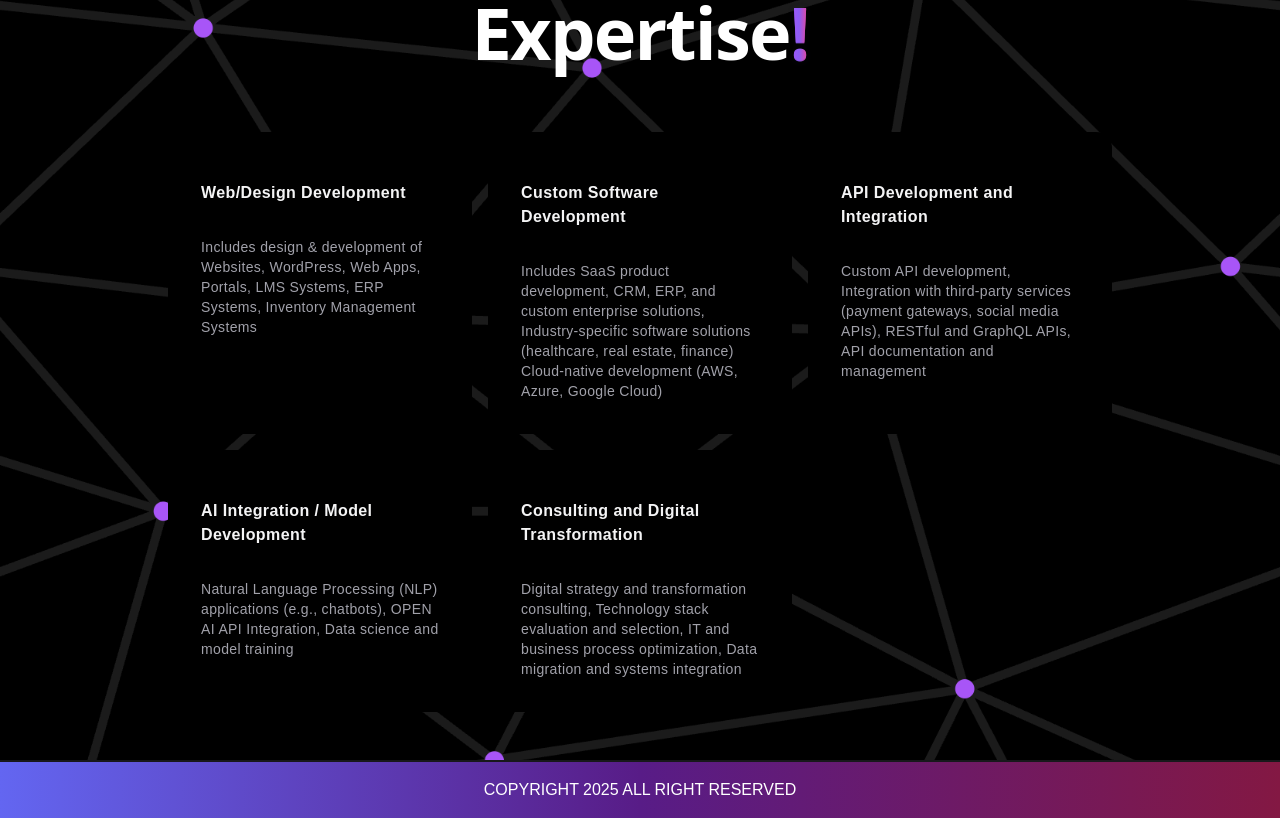
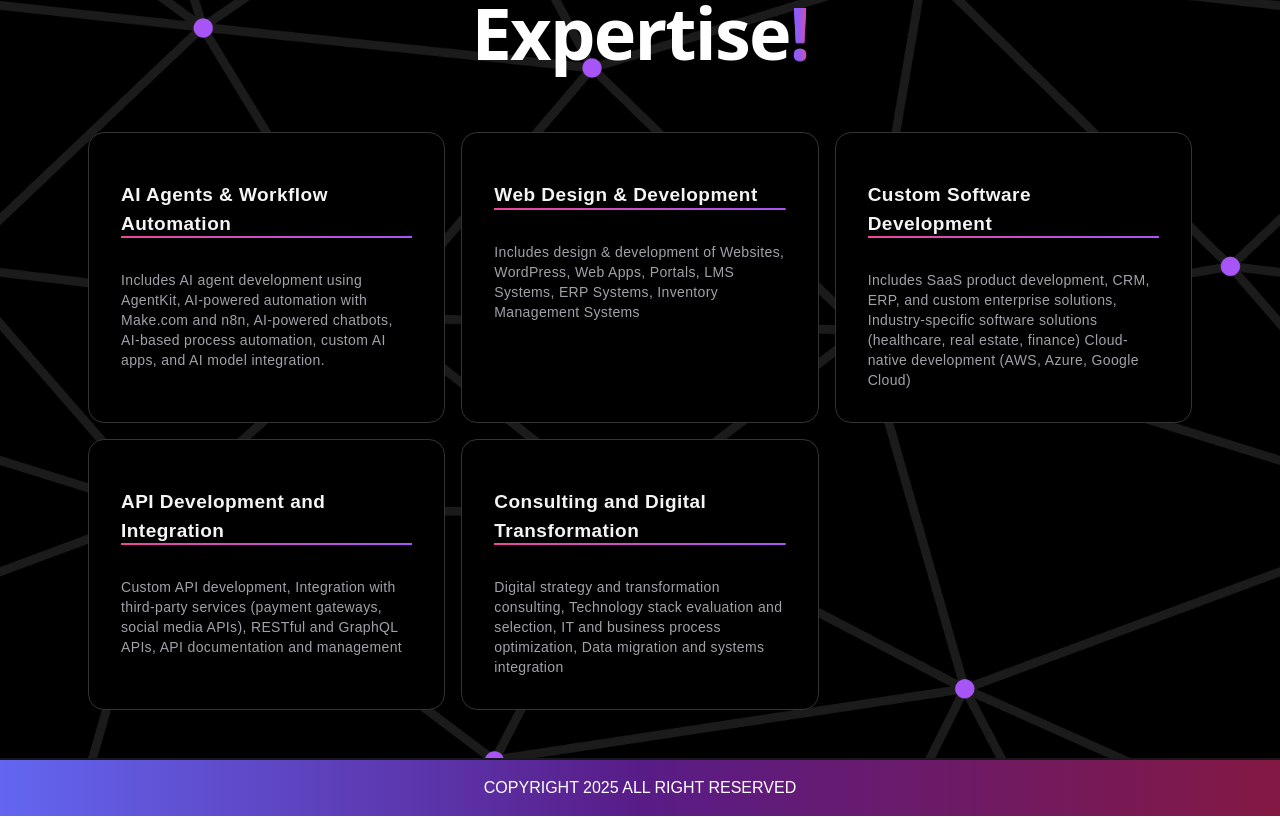
Before and after one commit to ubaidismail/nextJs_personal_portfolio, a Next.js app: page / in a window 1280 px wide. Shown: the part 1380-2198 px from the top of the page. Built offline with nearby package versions, Linux system fonts and the light colour scheme.

Commit message:
Service updates

```diff
--- a/src/components/expertise/services-skill.tsx
+++ b/src/components/expertise/services-skill.tsx
@@ -3,7 +3,7 @@ import { HoverEffect } from "../ui/card-hover-effect";
 
 export default function CardHoverEffectDemo() {
     return (
-        <div className="max-w-5xl mx-auto px-8 dark:bg-dark">
+        <div className="max-w-8xl mx-auto px-20 dark:bg-dark">
 
 
             <h2 className="pt-[50px] text-2xl relative z-20 md:text-4xl lg:text-7xl font-bold text-center text-white dark:text-white font-sans tracking-tight">Expertise
@@ -22,7 +22,13 @@ export default function CardHoverEffectDemo() {
 }
 export const projects = [
     {
-        title: "Web/Design Development",
+        title: "AI Agents & Workflow Automation",
+        description:
+            "Includes AI agent development using AgentKit, AI-powered automation with Make.com and n8n, AI-powered chatbots, AI-based process automation, custom AI apps, and AI model integration.",
+        link: "https://calendly.com/ubaidismail/30min",
+    },
+    {
+        title: "Web Design & Development",
         description:
             "Includes design & development of Websites, WordPress, Web Apps, Portals, LMS Systems, ERP Systems, Inventory Management Systems",
         link: "https://calendly.com/ubaidismail/30min",
@@ -58,11 +64,6 @@ export const projects = [
         link: "https://calendly.com/ubaidismail/30min",
     },
     {
-        title: "AI Integration / Model Development",
-        description:"Natural Language Processing (NLP) applications (e.g., chatbots), OPEN AI API Integration, Data science and model training",
-        link: "https://calendly.com/ubaidismail/30min",
-    },
-    {
         title: "Consulting and Digital Transformation",
         description:
             "Digital strategy and transformation consulting, Technology stack evaluation and selection, IT and business process optimization, Data migration and systems integration",
--- a/src/components/ui/card-hover-effect.tsx
+++ b/src/components/ui/card-hover-effect.tsx
@@ -15,6 +15,7 @@ export const HoverEffect = ({
   className?: string;
 }) => {
   let [hoveredIndex, setHoveredIndex] = useState<number | null>(null);
+
 
   return (
     <div
@@ -68,7 +69,7 @@ export const Card = ({
   return (
     <div
       className={cn(
-        "rounded-2xl h-full w-full p-4 overflow-hidden bg-black border border-transparent dark:border-white/[0.2] group-hover:border-slate-700 relative z-20",
+        "rounded-2xl h-full w-full p-4 overflow-hidden bg-black border border-[#333333] dark:border-white/[0.2] group-hover:border-slate-700 relative z-20",
         className
       )}
     >
@@ -86,7 +87,7 @@ export const CardTitle = ({
   children: React.ReactNode;
 }) => {
   return (
-    <h4 className={cn("text-zinc-100 font-bold tracking-wide mt-4", className)}>
+    <h4 className={cn("text-zinc-100 text-[19px] font-bold tracking-wide mt-4 bg-gradient-to-r from-pink-500 to-purple-500 bg-[length:100%_2px] bg-no-repeat bg-bottom", className)}>
       {children}
     </h4>
   );
```
Also changed, not shown: src/components/HeroParallaxPortfolio/potfolioShowCase.tsx (+5 -5 lines).
